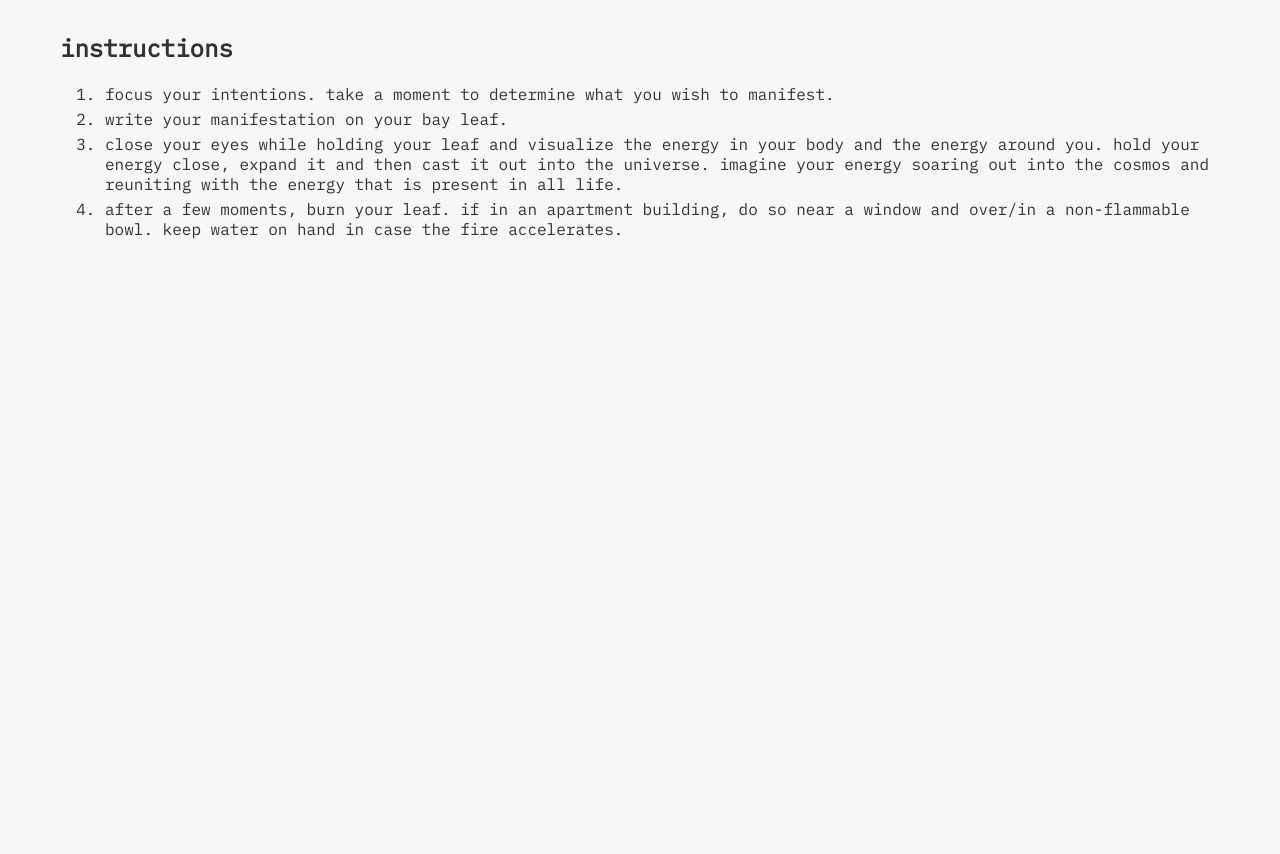
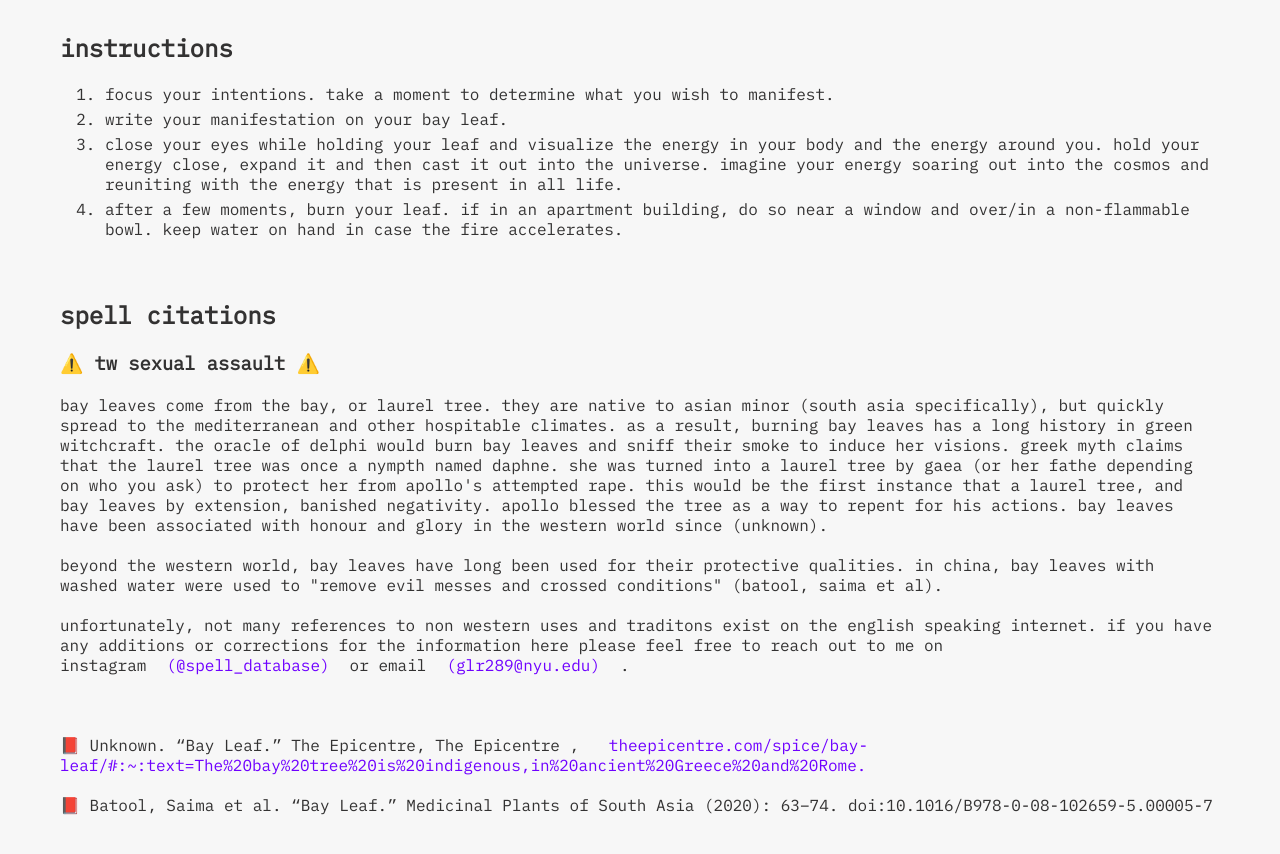
Before and after one commit to gredman2018/spell_database, a plain HTML site: page manifestation_spell.html in a window 1280 px wide. Shown: the part 500-1354 px from the top of the page. Before the commit the page ends 800 px from the top, so only its background shows below. Drawn offline with Linux system fonts and the light colour scheme.

Commit message:
added spell citations

```diff
--- a/manifestation_spell.html
+++ b/manifestation_spell.html
@@ -42,5 +42,25 @@
 </li>
   </ol>
 
+  <br>
+
+    <h2>spell citations</h2>
+    <h3>⚠️ tw sexual assault ⚠️</h3>
+    <p>bay leaves come from the bay, or laurel tree. they are native to asian minor (south asia specifically), but quickly spread to the mediterranean and other hospitable climates. as a result, burning bay leaves has a long history in green witchcraft. the oracle of delphi would burn bay leaves and sniff their smoke to induce her visions. greek myth claims that the laurel tree was once a nympth named daphne. she was turned into a laurel tree by gaea (or her fathe depending on who you ask) to protect her from apollo's attempted rape. this would be the first instance that a laurel tree, and bay leaves by extension, banished negativity. apollo blessed the tree as a way to repent for his actions. bay leaves have been associated with honour and glory in the western world since (unknown). </p>
+    <p>beyond the western world, bay leaves have long been used for their protective qualities. in china, bay leaves with washed water were used to "remove evil messes and crossed conditions" (batool, saima et al). </p>
+
+    <p>unfortunately, not many references to non western uses and traditons exist on the english speaking internet. if you have any additions or corrections for the information here please feel free to reach out to me on instagram<a href="https://www.instagram.com/spell_database/">(@spell_database)</a>or email<a href="mailto: glr289@nyu.edu">(glr289@nyu.edu)</a>.</p>
+
+    <br>
+
+    <p>📕 Unknown. “Bay Leaf.” The Epicentre, The Epicentre , <a href = "theepicentre.com/spice/bay-leaf/#:~:text=The%20bay%20tree%20is%20indigenous,in%20ancient%20Greece%20and%20Rome.">theepicentre.com/spice/bay-leaf/#:~:text=The%20bay%20tree%20is%20indigenous,in%20ancient%20Greece%20and%20Rome.</a> </p>
+
+    <p>📕 Batool, Saima et al. “Bay Leaf.” Medicinal Plants of South Asia (2020): 63–74. doi:10.1016/B978-0-08-102659-5.00005-7</p>
+  <br>
+  <br>
+  <br>
+
+
+
   </body>
 </html>
--- a/style.css
+++ b/style.css
@@ -2,7 +2,8 @@
 	font-family: 'IBM Plex Mono', monospace;
 	margin: 20px;
 	background-color: #f7f7f7;
-}
+/*	min-height: 100vh;
+*/}
 
 h1 {
 	color: #0a0a0a;
```
Also changed, not shown: index.html (+4 -1 lines).
